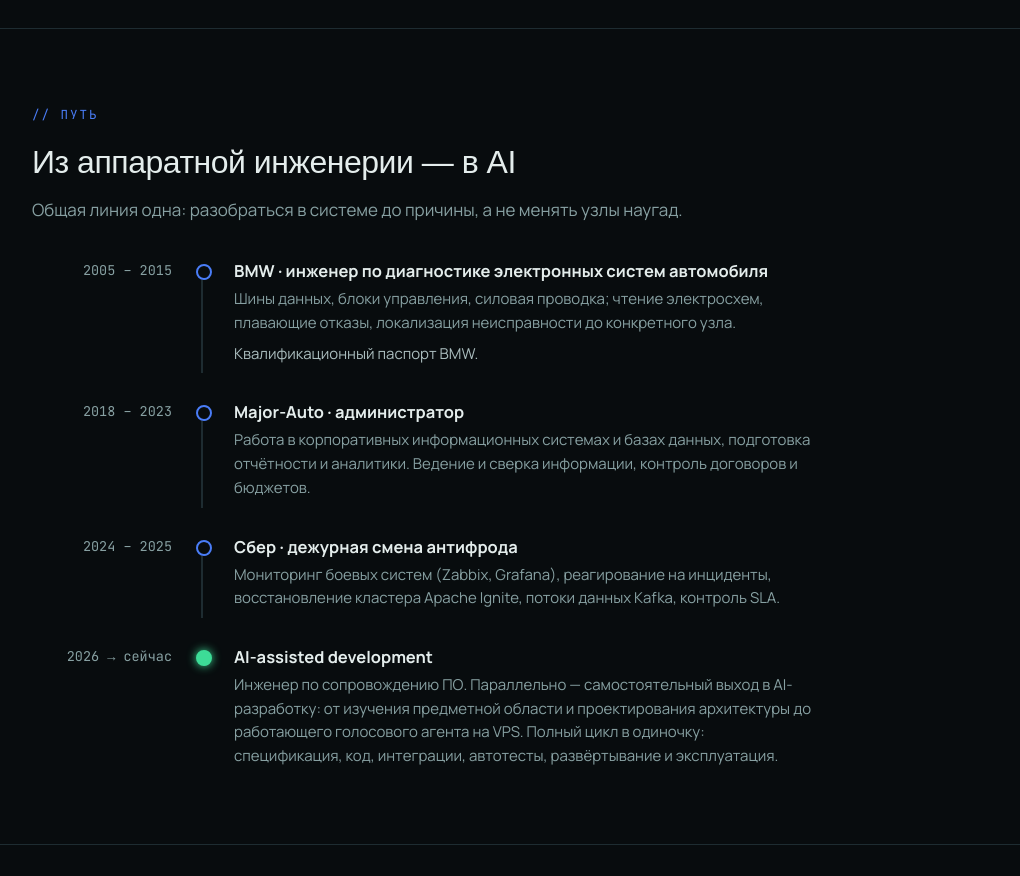
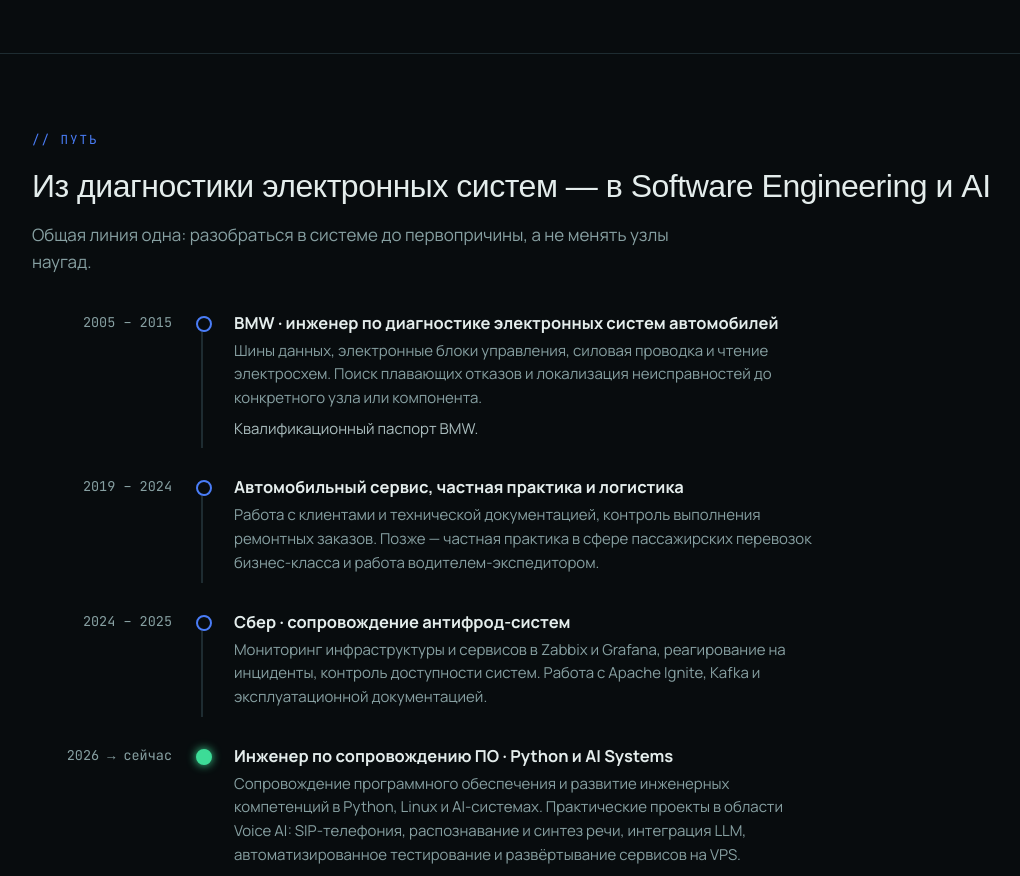
Before and after one commit to kursivnik/cv, a plain HTML site: page index.html in a window 1280 px wide. Shown: the part 2740-3616 px from the top of the page, without its empty margins (48-1068 px from the left). Drawn offline with Linux system fonts and the light colour scheme; a web font is replaced by a local one.

Commit message:
Update index.html

```diff
--- a/index.html
+++ b/index.html
@@ -254,7 +254,7 @@
     <div class="grid2">
       <article class="card">
         <h3>«Антискам» <span class="status">— голосовой антифрод-ассистент</span></h3>
-        <p>Прототип ассистента для обработки подозрительных звонков: принимает звонок вместо человека, ведёт диалог по сценарной логике и удерживает мошенника на линии — время оператора колл-центра уходит впустую, а не на жертву. Все события разговора логируются, запись расшифровывается.</p>
+        <p>Прототип ассистента для обработки входящих звонков в задачах противодействия мошенничеству: принимает звонок вместо человека, ведёт диалог по сценарной логике и удерживает мошенника на линии — время оператора колл-центра уходит впустую, а не на жертву. Все события разговора логируются, запись расшифровывается.</p>
         <ul class="facts">
           <li>Полный тракт звонка: SIP-транк → STT → LLM → TTS, с настройкой определения конца фразы (EOU)</li>
           <li>Проработка речевого поведения персонажа: интонации, паузы, оговорки — чтобы диалог не выдавал бота</li>
@@ -311,24 +311,24 @@
 <section id="path">
   <div class="wrap">
     <div class="eyebrow">// путь</div>
-    <h2>Из аппаратной инженерии — в AI</h2>
-    <p class="sub">Общая линия одна: разобраться в системе до причины, а не менять узлы наугад.</p>
+    <h2>Из диагностики электронных систем — в Software Engineering и AI</h2>
+    <p class="sub">Общая линия одна: разобраться в системе до первопричины, а не менять узлы наугад.</p>
     <div class="path">
       <div class="step">
         <div class="when">2005 – 2015</div><div class="nd"></div>
-        <div class="what"><h3>BMW · инженер по диагностике электронных систем автомобиля</h3><p>Шины данных, блоки управления, силовая проводка; чтение электросхем, плавающие отказы, локализация неисправности до конкретного узла.</p><p style="margin-top:7px;color:color-mix(in srgb,var(--text) 38%,var(--muted))">Квалификационный паспорт BMW.</p></div>
+        <div class="what"><h3>BMW · инженер по диагностике электронных систем автомобилей</h3><p>Шины данных, электронные блоки управления, силовая проводка и чтение электросхем. Поиск плавающих отказов и локализация неисправностей до конкретного узла или компонента.</p><p style="margin-top:7px;color:color-mix(in srgb,var(--text) 38%,var(--muted))">Квалификационный паспорт BMW.</p></div>
       </div>
       <div class="step">
-        <div class="when">2018 – 2023</div><div class="nd"></div>
-        <div class="what"><h3>Major-Auto · администратор</h3><p>Работа в корпоративных информационных системах и базах данных, подготовка отчётности и аналитики. Ведение и сверка информации, контроль договоров и бюджетов.</p></div>
+        <div class="when">2019 – 2024</div><div class="nd"></div>
+        <div class="what"><h3>Автомобильный сервис, частная практика и логистика</h3><p>Работа с клиентами и технической документацией, контроль выполнения ремонтных заказов. Позже — частная практика в сфере пассажирских перевозок бизнес-класса и работа водителем-экспедитором.</p></div>
       </div>
       <div class="step">
         <div class="when">2024 – 2025</div><div class="nd"></div>
-        <div class="what"><h3>Сбер · дежурная смена антифрода</h3><p>Мониторинг боевых систем (Zabbix, Grafana), реагирование на инциденты, восстановление кластера Apache Ignite, потоки данных Kafka, контроль SLA.</p></div>
+        <div class="what"><h3>Сбер · сопровождение антифрод-систем</h3><p>Мониторинг инфраструктуры и сервисов в Zabbix и Grafana, реагирование на инциденты, контроль доступности систем. Работа с Apache Ignite, Kafka и эксплуатационной документацией.</p></div>
       </div>
       <div class="step now">
         <div class="when">2026 → сейчас</div><div class="nd"></div>
-        <div class="what"><h3>AI-assisted development</h3><p>Инженер по сопровождению ПО. Параллельно — самостоятельный выход в AI-разработку: от изучения предметной области и проектирования архитектуры до работающего голосового агента на VPS. Полный цикл в одиночку: спецификация, код, интеграции, автотесты, развёртывание и эксплуатация.</p></div>
+        <div class="what"><h3>Инженер по сопровождению ПО · Python и AI Systems</h3><p>Сопровождение программного обеспечения и развитие инженерных компетенций в Python, Linux и AI-системах. Практические проекты в области Voice AI: SIP-телефония, распознавание и синтез речи, интеграция LLM, автоматизированное тестирование и развёртывание сервисов на VPS.</p></div>
       </div>
     </div>
   </div>
```
